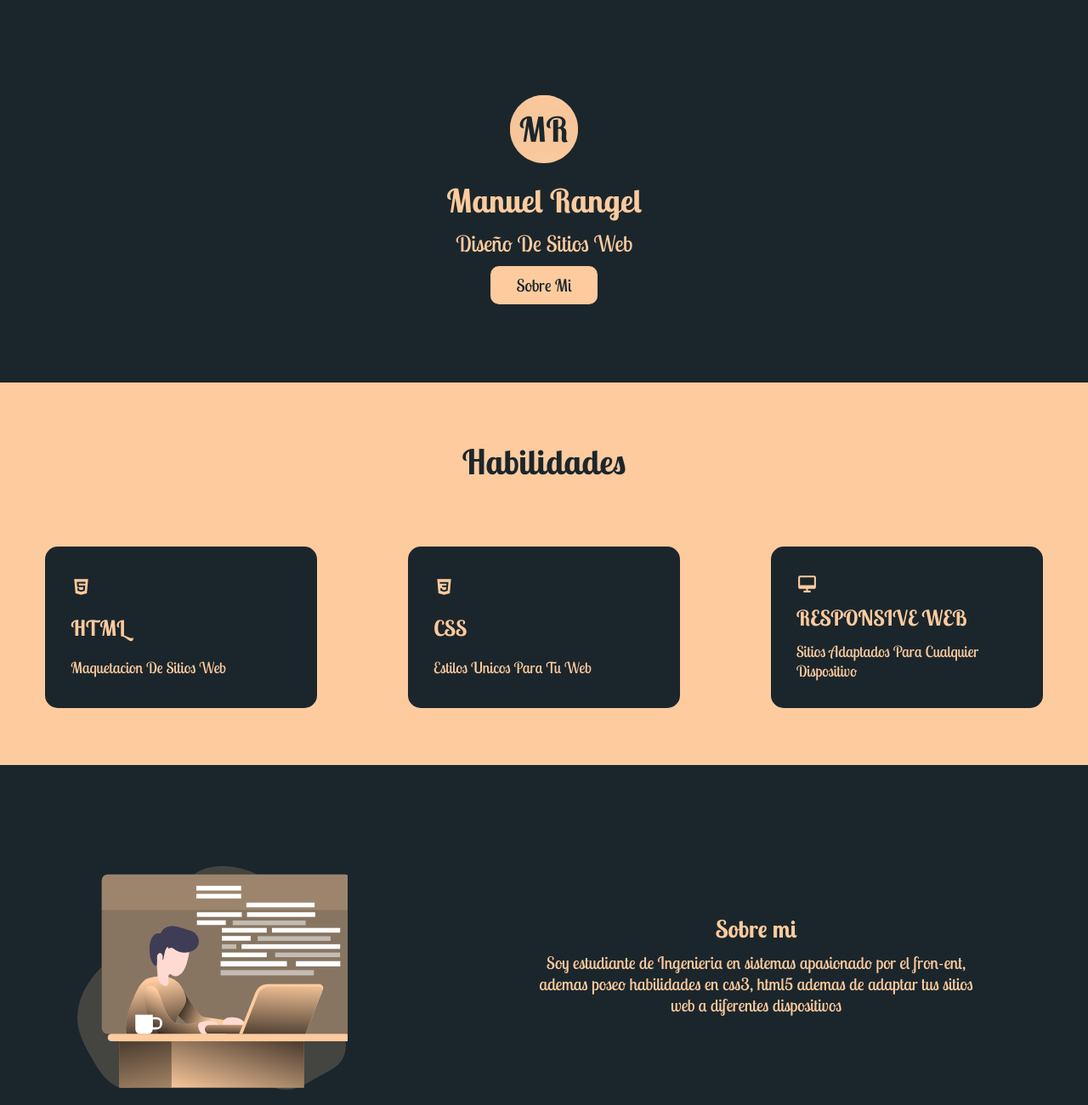
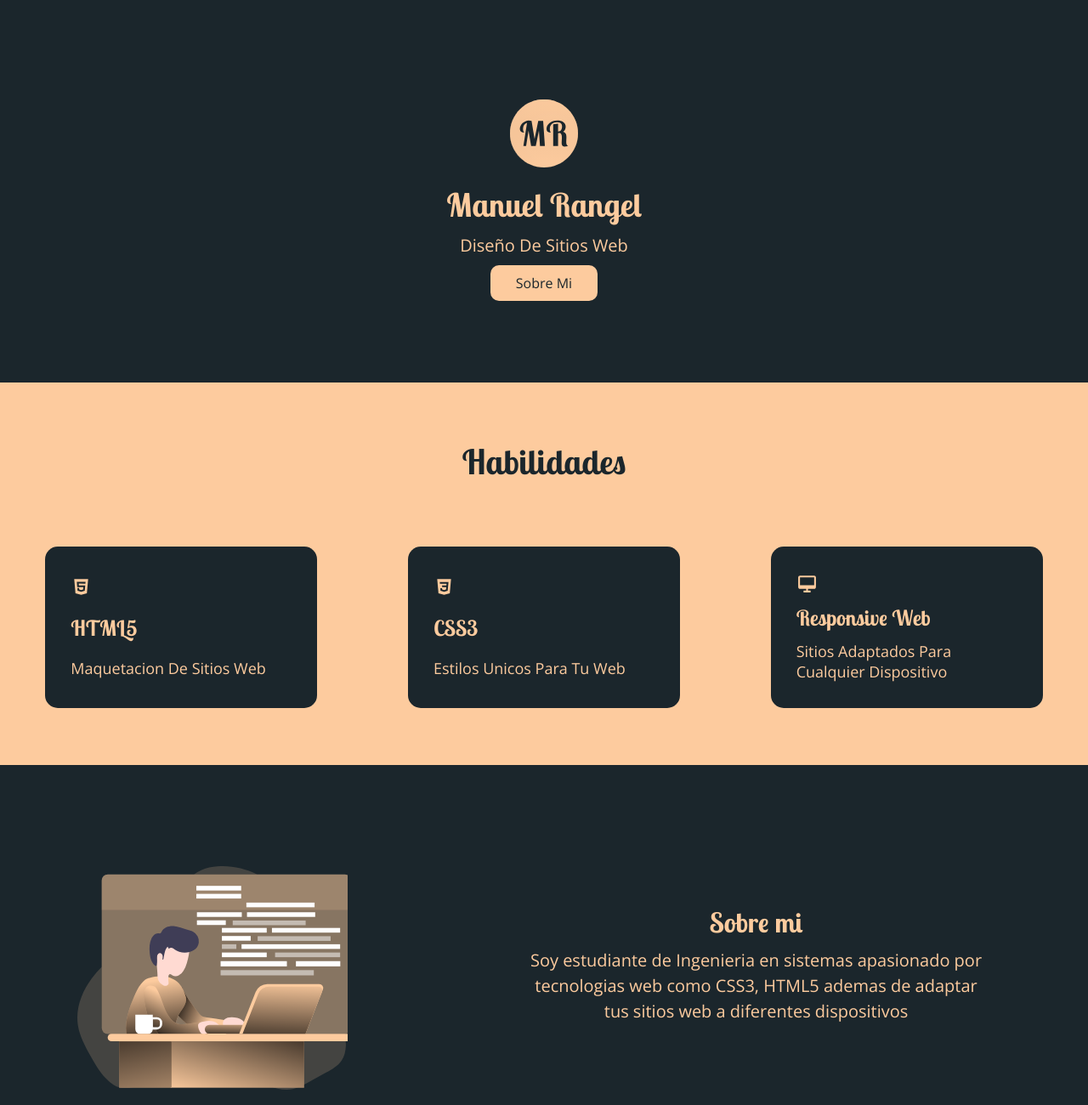
Before and after one commit to manueldavid95/primer-repositorio, a plain HTML site: page index.html in a window 1280 px wide. Shown: the top 1300 px of the page at 85% size. Drawn offline with nearby package versions, Linux system fonts and the light colour scheme.

Commit message:
Segundo cambio

```diff
--- a/css/estilos.css
+++ b/css/estilos.css
@@ -15,6 +15,7 @@ body {
 :root {
   --color_dorado: #FDCB9E;
   --color_negro: #1B262C;
+  --segunda_fuente : 'Open Sans', sans-serif;
 }
 
 
@@ -48,14 +49,16 @@ body {
 }
 .header-parrafo {
   margin: 10px 0;
-  font-size: 2.6rem;
+  font-size: 2rem;
+  font-family: var(--segunda_fuente);
   color: var(--color_dorado);
 }
 .header-btn {
   display: inline-block;
   text-decoration: none;
   padding: 1rem 3rem;
-  font-size: 2rem;
+  font-size: 1.6rem;
+  font-family: var(--segunda_fuente);
   color: var(--color_negro);
   background: var(--color_dorado);
   border-radius: 10px;
@@ -125,10 +128,11 @@ body {
   margin: 10px 0;
   color: var(--color_dorado);
   font-size: 2.5rem;
-  text-transform: uppercase;
+  /* text-transform: capitalize; */
 }
 .habilidades-contenido article p {
   color: var(--color_dorado);
+  font-family: var(--segunda_fuente);
   font-size: 1.8rem;
   text-transform: capitalize;
 }
@@ -159,13 +163,15 @@ body {
   padding: 30px;
 }
 .sobre-mi-informacion h2 {
-  font-size: 2.8rem;
+  font-size: 3.2rem;
   color: var(--color_dorado);
   margin-bottom: 10px;
 }
 .sobre-mi-informacion p {
   color: var(--color_dorado);
   font-size: 2rem;
+  font-family: var(--segunda_fuente);
+  line-height: 30px;
 }
 /* fin sobre mi */
 
--- a/css/tablet.css
+++ b/css/tablet.css
@@ -2,6 +2,12 @@
 .header {
   min-height: 450px;
   justify-content: center;
+}
+.header-btn {
+  transition: opacity 0.4s;
+}
+.header-btn:hover {
+  opacity: 0.9;
 }
 /* fin header */
 
--- a/index.html
+++ b/index.html
@@ -8,6 +8,7 @@
 	<link href='https://unpkg.com/boxicons@2.0.7/css/boxicons.min.css' rel='stylesheet'>
 	<!-- google fonts -->
 	<link href="https://fonts.googleapis.com/css2?family=Lobster+Two:ital,wght@0,400;0,700;1,400;1,700&display=swap" rel="stylesheet">
+	<link href="https://fonts.googleapis.com/css2?family=Open+Sans&display=swap" rel="stylesheet">
 	<!-- estilos css -->
 	<link rel="stylesheet" href="css/estilos.css">
 	<link rel="stylesheet" href="css/tablet.css" media="(min-width: 1024px)" />
@@ -35,19 +36,19 @@
 		<div class="habilidades-contenido">
 			<article>
 				<span class="icono-1"></span>
-				<h3>html</h3>
+				<h3>HTML5</h3>
 				<p>maquetacion de sitios web</p>
 			</article>
 
 			<article>
 				<span class="icono-2"></span>
-				<h3>css</h3>
+				<h3>CSS3</h3>
 				<p>estilos unicos para tu web</p>
 			</article>
 
 			<article>
 				<span class="icono-3"></span>
-				<h3>responsive web</h3>
+				<h3>Responsive Web</h3>
 				<p>sitios adaptados para cualquier dispositivo</p>
 			</article>
 		</div>
@@ -59,7 +60,7 @@
 		<div class="sobre-mi-img"></div>
 		<div class="sobre-mi-informacion">
 			<h2>Sobre mi</h2>
-			<p>Soy estudiante de Ingenieria en sistemas apasionado por el fron-ent, ademas poseo habilidades en css3, html5 ademas de adaptar tus sitios web a diferentes dispositivos</p>
+			<p>Soy estudiante de Ingenieria en sistemas apasionado por tecnologias web como CSS3, HTML5 ademas de adaptar tus sitios web a diferentes dispositivos</p>
 		</div>
 	</section>
 	<!-- fin sobre mi -->
```
